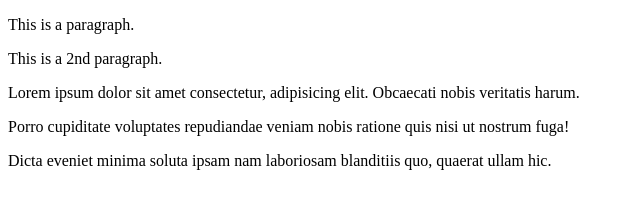
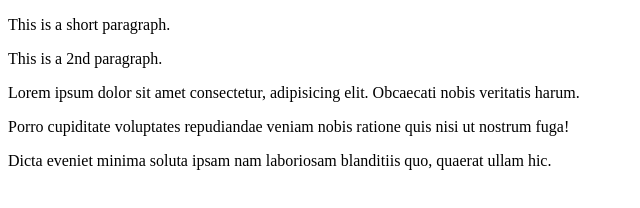
Before and after one commit to Gennadij-Kun/git-example-project, a plain HTML site: page index.html in a window 1280 px wide. Shown: the full height of the page, 0-640 px from the left. Drawn offline with Linux system fonts and the light colour scheme.

Commit message:
Same changes in text

```diff
--- a/index.html
+++ b/index.html
@@ -9,7 +9,7 @@
 </head>
 
 <body>
-  <p>This is a paragraph.</p>
+  <p>This is a short paragraph.</p>
   <p>This is a 2nd paragraph.</p>
 
   <p>Lorem ipsum dolor sit amet consectetur, adipisicing elit. Obcaecati nobis veritatis harum.</p>
```
